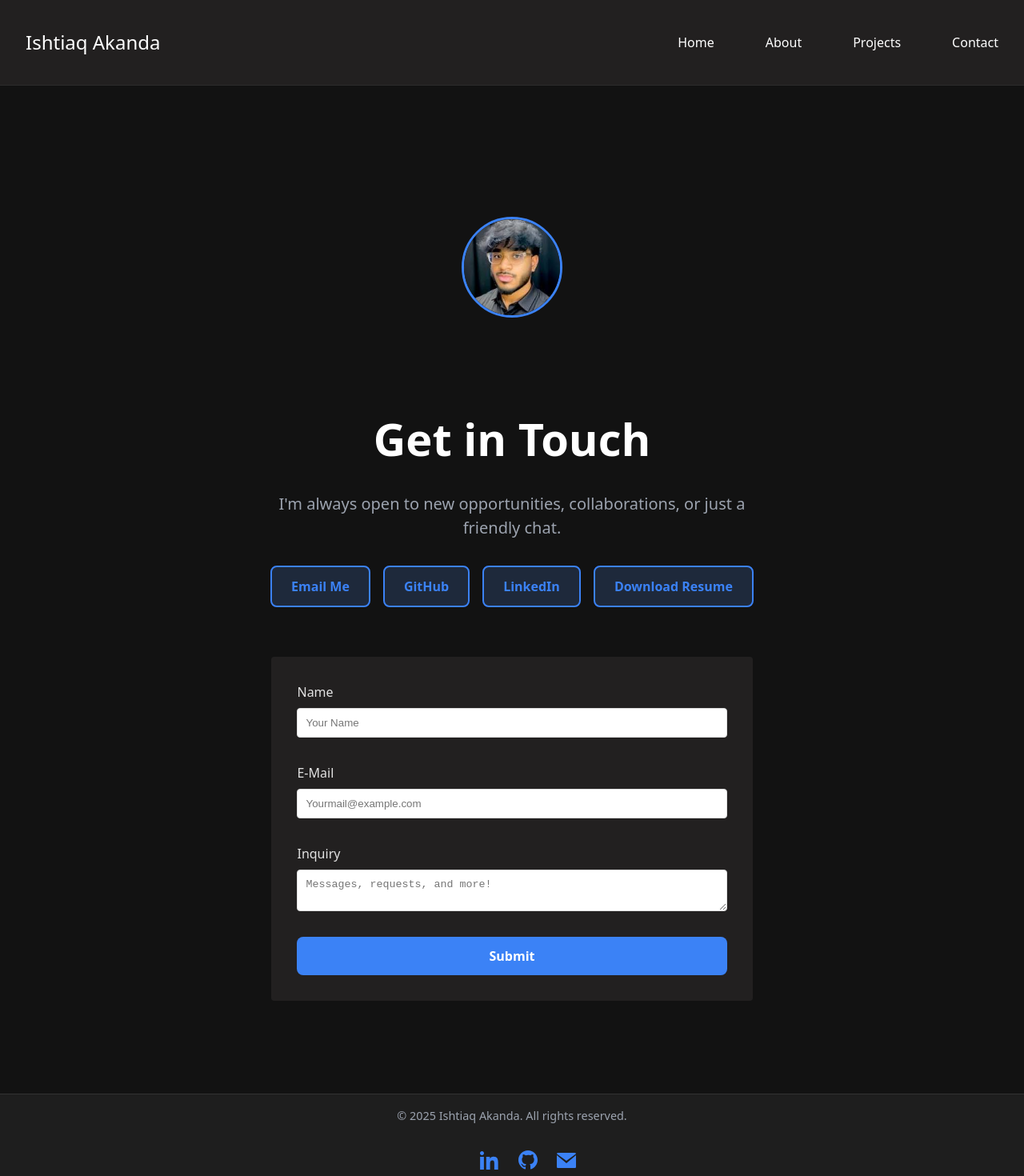
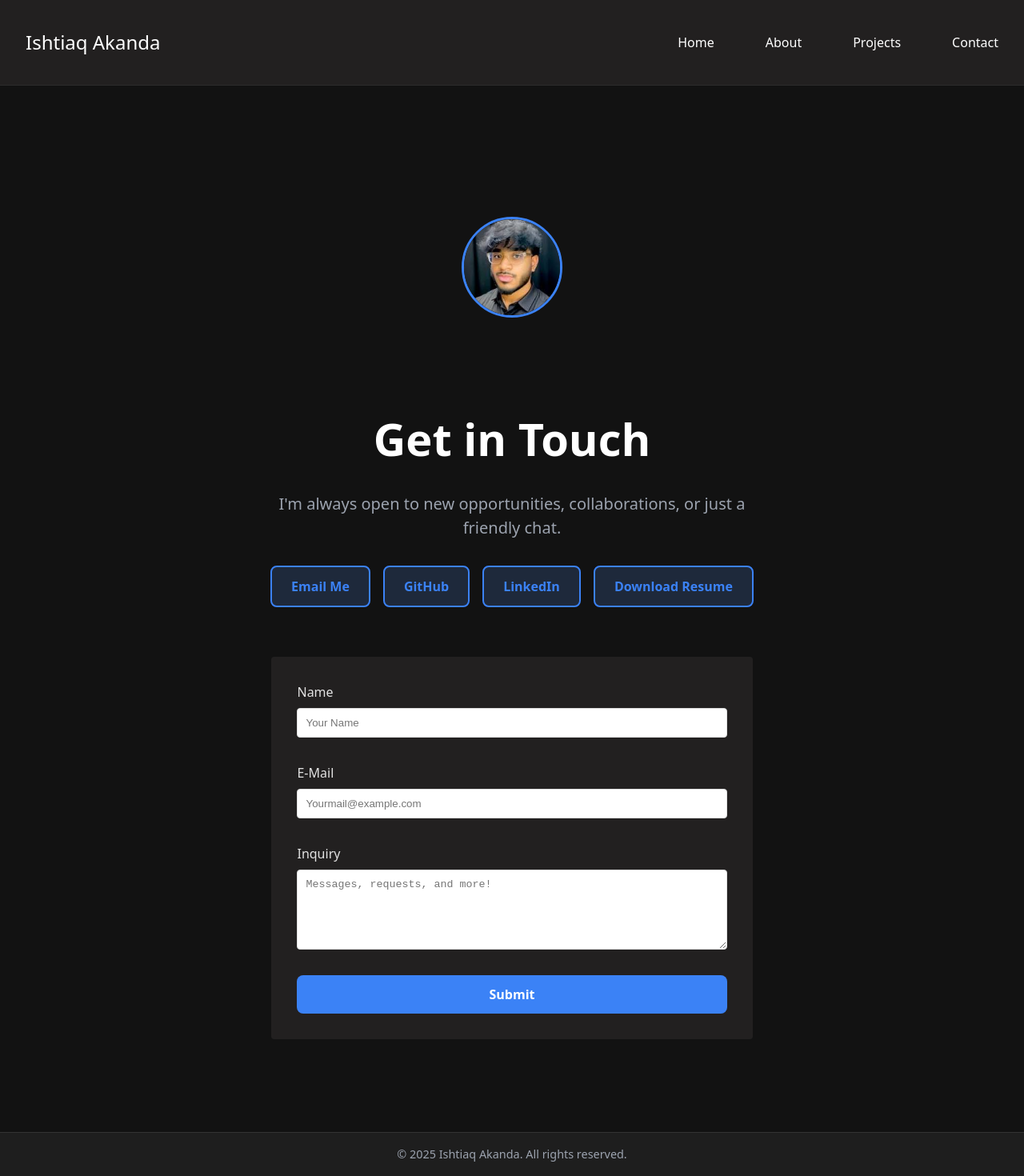
Before and after one commit to ishtiaqa1/NewReactPage, a React (Vite) app: page /contact in a window 1280 px wide. Shown: the top 1470 px of the page at 80% size. Built offline with nearby package versions, Linux system fonts and the light colour scheme.

Commit message:
Update Contact.css

```diff
--- a/src/components/Contact.css
+++ b/src/components/Contact.css
@@ -89,6 +89,10 @@ input, textarea {
   box-sizing: border-box;
 }
 
+textarea {
+  height: 100px;
+}
+
 @media (min-width: 768px) {
   .contact-links {
     flex-direction: row;
```
